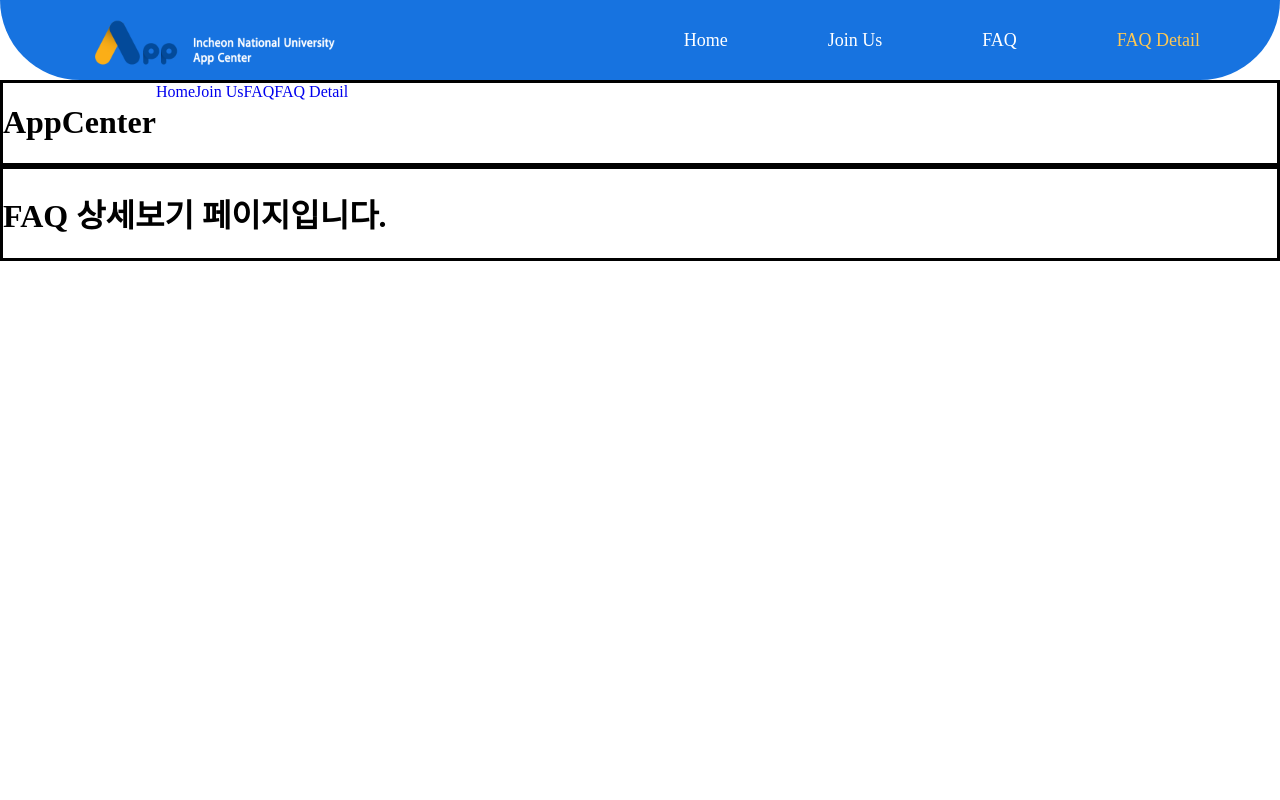
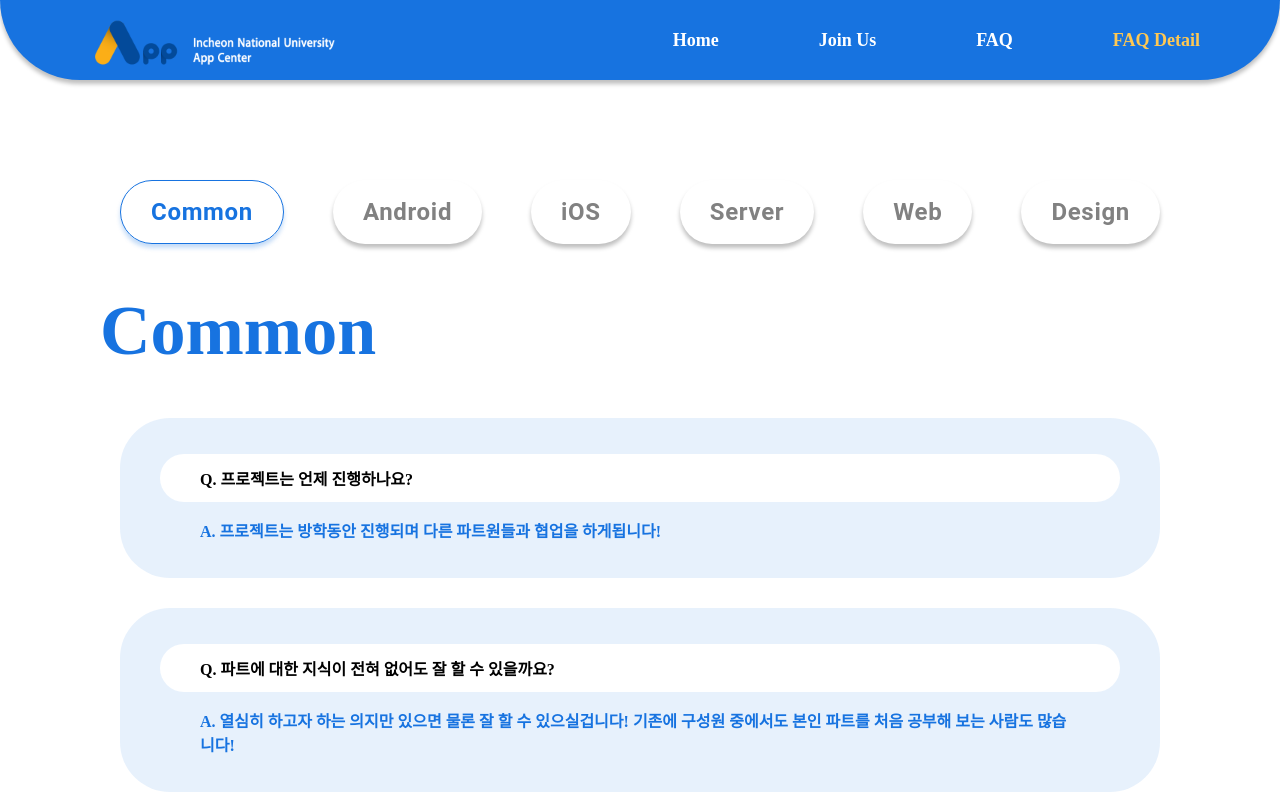
Before and after one commit to inu-appcenter/appcenter-homepage-renewal, a React (Create React App) app: page /sub/faq/detail in a window 1280 px wide. Shown: the top 800 px of the page. Built offline with nearby package versions, Linux system fonts and the light colour scheme.

Commit message:
FAQDetailPageComplete

```diff
--- a/src/component/common/Header.js
+++ b/src/component/common/Header.js
@@ -1,16 +1,24 @@
 import styled from "styled-components";
 import {Link} from "react-router-dom";
+import {useState} from "react";
 
-// TODO: 디버깅 - HomePage와 SubPage에만 Header가 호출되어 sub 안의 페이지에서는 active 상태가 바뀌지 않음. (hook 사용하여 리렌더 되도록 바꾸기?)
 const Header = props => {
-  console.log(currentPath);
+  const initialPage = navItemList.filter(item => item.link === window.location.pathname);
+  const [currentPage, setPage] = useState(initialPage[0].text);
   return (
     <HeaderBox>
       <LogoContainer to='/'>
         <img src='../../img/logo720_128.png' alt='INU_APPCENTER' />
       </LogoContainer>
       <NavBar>
-        <Links />
+        {navItemList.map((item) =>
+          <Link
+            key={item.text}
+            className={item.text === currentPage ? 'navbar__item active' : 'navbar__item'}
+            onClick={e => setPage(item.text)}
+            to={item.link}
+          >{item.text}</Link>
+        )}
       </NavBar>
     </HeaderBox>
   );
@@ -18,22 +26,12 @@ const Header = props => {
 
 export default Header;
 
-let currentPath = window.location.pathname;
-
 const navItemList = [
   {link: '/', text: 'Home'},
   {link: '/sub/join', text: 'Join Us'},
   {link: '/sub/faq', text: 'FAQ'},
   {link: '/sub/faq/detail', text: 'FAQ Detail'},
 ];
-const Links = () =>
-  navItemList.map((item) =>
-    <Link
-      key={item.link}
-      className={item.link === currentPath ? 'navbar__item active' : 'navbar__item'}
-      to={item.link}
-    >{item.text}</Link>
-  );
 
 const HeaderBox = styled.div`
   height: 5rem;
@@ -45,6 +43,7 @@ const HeaderBox = styled.div`
   background: #1773E0;  // palette 설정 후 바꿀 것
   border-bottom-left-radius: 8rem;
   border-bottom-right-radius: 8rem;
+  box-shadow: 0 4px 4px rgba(0, 0, 0, .25);
 `;
 const LogoContainer = styled(Link)`
   margin-top: 10px;
@@ -57,6 +56,7 @@ const NavBar = styled.div`
   & .navbar__item {
     color: #fff;
     font-size: 1.125rem;
+    font-weight: 600;
   }
   & .navbar__item.active {
     color: #FEC853;
--- a/src/page/FAQDetailPage.js
+++ b/src/page/FAQDetailPage.js
@@ -1,11 +1,112 @@
-import Header from "../component/common/Header";
+import styled from "styled-components";
+import {Button} from "@mui/material";
+import {useState} from "react";
+import faqList from "../resource/FAQ/faqList";
 
 export default function FAQDetailPage(){
+  const [currentTab, setCurrentTab] = useState('Common')
   return(
     <>
-      <div style={{border: 'solid'}}>
-        <h1>FAQ 상세보기 페이지입니다.</h1>
-      </div>
+      <FAQDetailBox>
+        <ButtonGroup>
+          {tabList.map((tabName) =>
+            <Button
+              key={tabName}
+              className={currentTab === tabName ? 'active' : ''}
+              onClick={e => setCurrentTab(tabName)}
+            >{tabName}</Button>
+          )}
+        </ButtonGroup>
+        <h1>{currentTab}</h1>
+        <QnAList currentTab={currentTab} />
+      </FAQDetailBox>
     </>
   );
 }
+const tabList = ['Common', 'Android', 'iOS', 'Server', 'Web', 'Design'];
+
+const FAQDetailBox = styled.div`
+  margin: 0 auto;
+  padding-top: 100px;
+  max-width: 1200px;
+  @media (max-width: 1400px) {
+    margin: 0 100px;
+  }
+  h1 {
+    font-size: 70px;
+    font-weight: 700;
+    color: #1773E0;
+  }
+`;
+const ButtonGroup = styled.div`
+  display: flex;
+  justify-content: space-between;
+  margin: 0 20px 40px;
+  Button {
+    outline: none;
+    color: #818181;
+    font-size: 1.5rem;
+    font-weight: 700;
+    padding: 0.625rem 30px;
+    border-radius: 999px;
+    box-shadow: 0 4px 4px rgba(0, 0, 0, .25);
+    text-transform: none;
+  }
+  Button.active {
+    color: #1773E0;
+    border: solid 1px #1773E0;
+    box-shadow: 0 4px 4px rgba(23, 115, 224, .25);  // 이렇게 해도 예쁜 것 같음
+  }
+`;
+const QnAList = (props) => {
+  let list;
+  switch (props.currentTab) {
+    case 'Common':
+      list = faqList.Common;
+      break;
+    case 'Android':
+      list = faqList.Android;
+      break;
+    case 'iOS':
+      list = faqList.iOS;
+      break;
+    case 'Server':
+      list = faqList.Server;
+      break;
+    case 'Web':
+      list = faqList.Web;
+      break;
+    case 'Design':
+      list = faqList.Design;
+      break;
+    default: break;
+  }
+
+  return (
+    list.map((qna) =>
+      <QnAContainer>
+        <p className="question">Q. {qna.question}</p>
+        <p className="answer">A. {qna.answer}</p>
+      </QnAContainer>
+    )
+  )
+}
+const QnAContainer = styled.div`
+  margin: 0 20px 30px;
+  padding: 20px 40px;
+  border-radius: 50px;
+  background: rgba(23, 115, 224, 0.1);
+  .question {
+    color: black;
+    font-weight: 700;
+    margin-bottom: 1rem;
+    padding: 0.75rem 40px;
+    border-radius: 999px;
+    background: white;
+  }
+  .answer {
+    color: #1773E0;
+    font-weight: 600;
+    padding: 0 40px;
+  }
+`;
--- a/src/page/SubPage.js
+++ b/src/page/SubPage.js
@@ -1,17 +1,17 @@
-import {Link, Outlet} from "react-router-dom";
+import {Outlet} from "react-router-dom";
 import Header from "../component/common/Header";
 
 export default function SubPage(){
   return(
     <>
       <Header />
-      <div style={{border: 'solid', display: 'flex'}}>
+      {/*<div style={{border: 'solid', display: 'flex'}}>
         <h1>AppCenter</h1>
         <Link to='/'>Home</Link>
         <Link to='./join'>Join Us</Link>
         <Link to='./faq'>FAQ</Link>
         <Link to='./faq/detail'>FAQ Detail</Link>
-      </div>
+      </div>*/}
       <Outlet/>
     </>
   );
--- /dev/null
+++ b/src/resource/FAQ/faqList.js
@@ -0,0 +1,88 @@
+const faqList = {
+	Common: [
+		{
+			question: "프로젝트는 언제 진행하나요?",
+			answer: "프로젝트는 방학동안 진행되며 다른 파트원들과 협업을 하게됩니다!",
+		},
+		{
+			question: "파트에 대한 지식이 전혀 없어도 잘 할 수 있을까요?",
+			answer: "열심히 하고자 하는 의지만 있으면 물론 잘 할 수 있으실겁니다! 기존에 구성원 중에서도 본인 파트를 처음 공부해 보는 사람도 많습니다!",
+		},
+		{
+			question: "앱센터는 어디에 있나요?",
+			answer: "정보전산원 4호관 107호에 있습니다!",
+		},
+		{
+			question: "앱센터의 전반적인 프로세스를 알고싶어요!",
+			answer: "학기중에는 파트별로 그룹스터디를 하고, 방학증에는 프로젝트를 수행하는 방식으로 이루어집니다!",
+		},
+		{
+			question: "속한 파트를 자유롭게 옮길 수 있나요?",
+			answer: "바로 파트를 옮기기는 어렵습니다😅 하지만 희망한다면 해당 기수가 끝난 다음 옮길 수 있는 기회가 있습니다!",
+		},
+		{
+			question: "다른 파트의 스터디도 참여(참관)가 가능한가요?",
+			answer: "다른 파트에게 양해를 구하고 함께 참여해도 문제는 없습니다!(하지만 본인이 힘들 수 있습니다) 스터디 자료 공유도 받을 수 있습니다!",
+		},
+		{
+			question: "스터디에는 참여하지 않고 프로젝트만 참여하는 것이 가능할까요?",
+			answer: "가능하지만 같은 파트 사람과 만날 기회가 적어진다는 점은 아쉽겠죠?🥲 스터디를 통해 실력을 쌓고 프로젝트에 참여하는 것을 권장합니다!",
+		},
+		{
+			question: "휴학생/졸업생도 지원 가능한가요?",
+			answer: "휴학생은 지원 가능하지만, 졸업생은 지원이 어렵습니다!",
+		},
+	],
+	Android: [
+		{
+			question: "안드로이드 실력은 어느 정도 해야되나요?",
+			answer: "안드로이드 파트는 각 구성원의 실력이 모두 다릅니다. 현재 실력이 월등하지 않더라도 능동적으로 안드로이드 공부를 해보셨거나, 문제해결을 위해 노력하거나, 객체지향언어에 대한 이해도를 증명하신다면 함께 하실 수 있습니다.",
+		},
+		{
+			question: "아이폰 사용중인데 안드로이드 개발하는데 문제 없을까요?",
+			answer: "에뮬레이터를 이용하면 되지만, 실기기를 하나쯤은 갖고 있는 것을 추천합니다!",
+		},
+		{
+			question: "어떤 언어를 주로 사용하나요?",
+			answer: "주로 코틀린을 사용합니다!",
+		},
+		{
+			question: "활동하거나 지원하기 전에 준비해볼 게 있다면 무엇이 있을까요?",
+			answer: "컴퓨터공학부 전공선택 \"모바일소프트웨어\" 강의를 수강하는 것이 도움이 될 수 있고, 무엇보다 안드로이드 개발에 관심이 많은 것이 가장 큰 소양이라고 생각합니다.",
+		},
+	],
+	iOS: [
+		{
+			question: "맥북 필수인가요?",
+			answer: "필요합니다!",
+		},
+	],
+	Server: [
+		{
+			question: "에브리타임에서 본 기술 스택에 Node와 Spring이 있었는데 둘 다 진행하나요?",
+			answer: "해당 기수의 파트장이 어떤 방향으로 운영하는지에 따라 다릅니다. 한 가지만 진행할 수도 있고, 두 가지 모두 진행할 수도 있습니다.",
+		},
+		{
+			question: "어떤 IDE를 사용하나요?",
+			answer: "IntelliJ IDEA 사용합니다 (학생 인증으로 Ultimate 사용 가능해요!)",
+		},
+		{
+			question: "Spring을 배운다면 Java, Kotlin 중 어떤 언어로 배우나요?",
+			answer: "Java로 배울 가능성이 큽니다!",
+		},
+	],
+	Web: [
+		{
+			question: "",
+			answer: "",
+		},
+	],
+	Design: [
+		{
+			question: "",
+			answer: "",
+		},
+	],
+}
+
+export default faqList;
```
